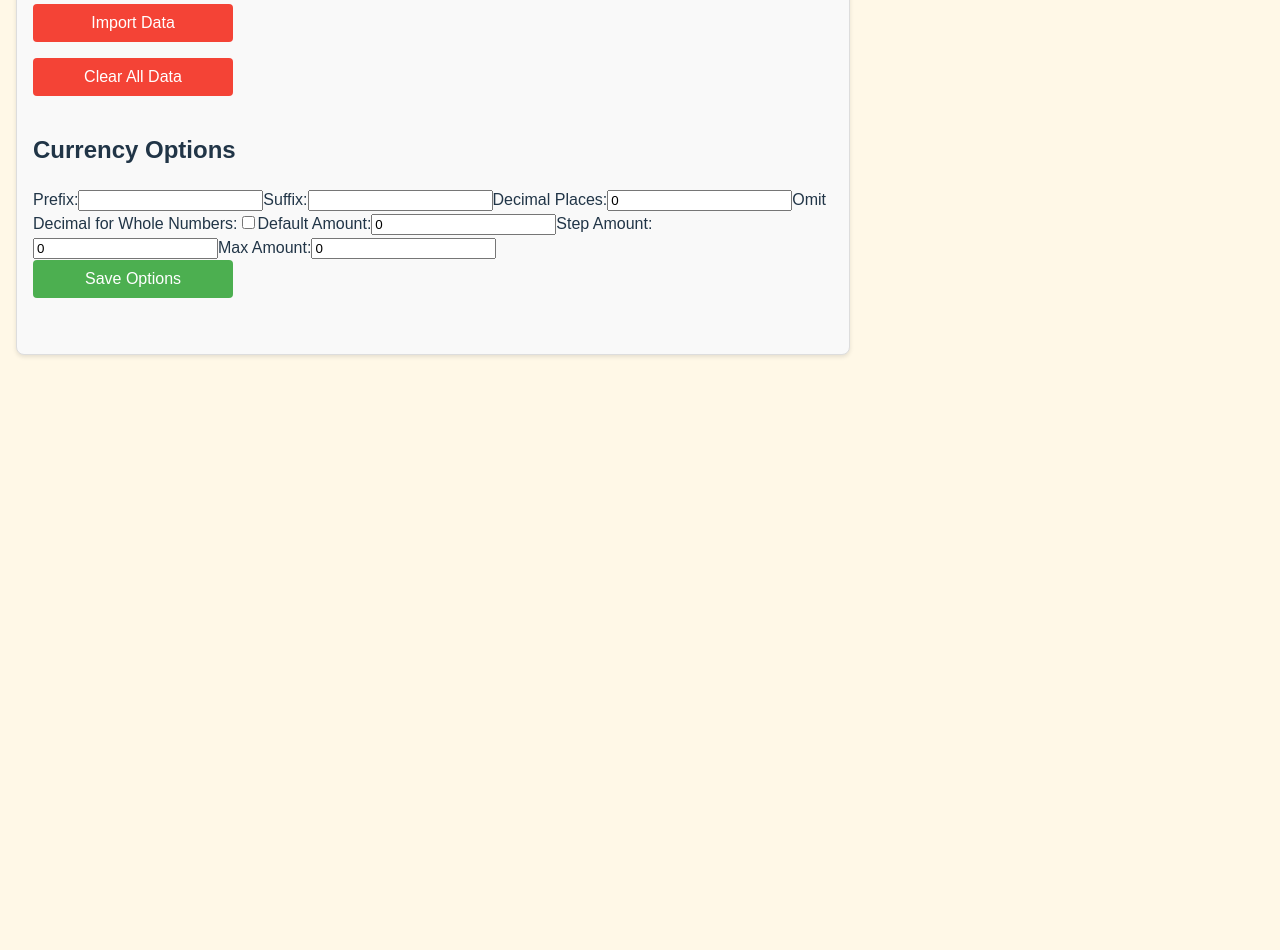
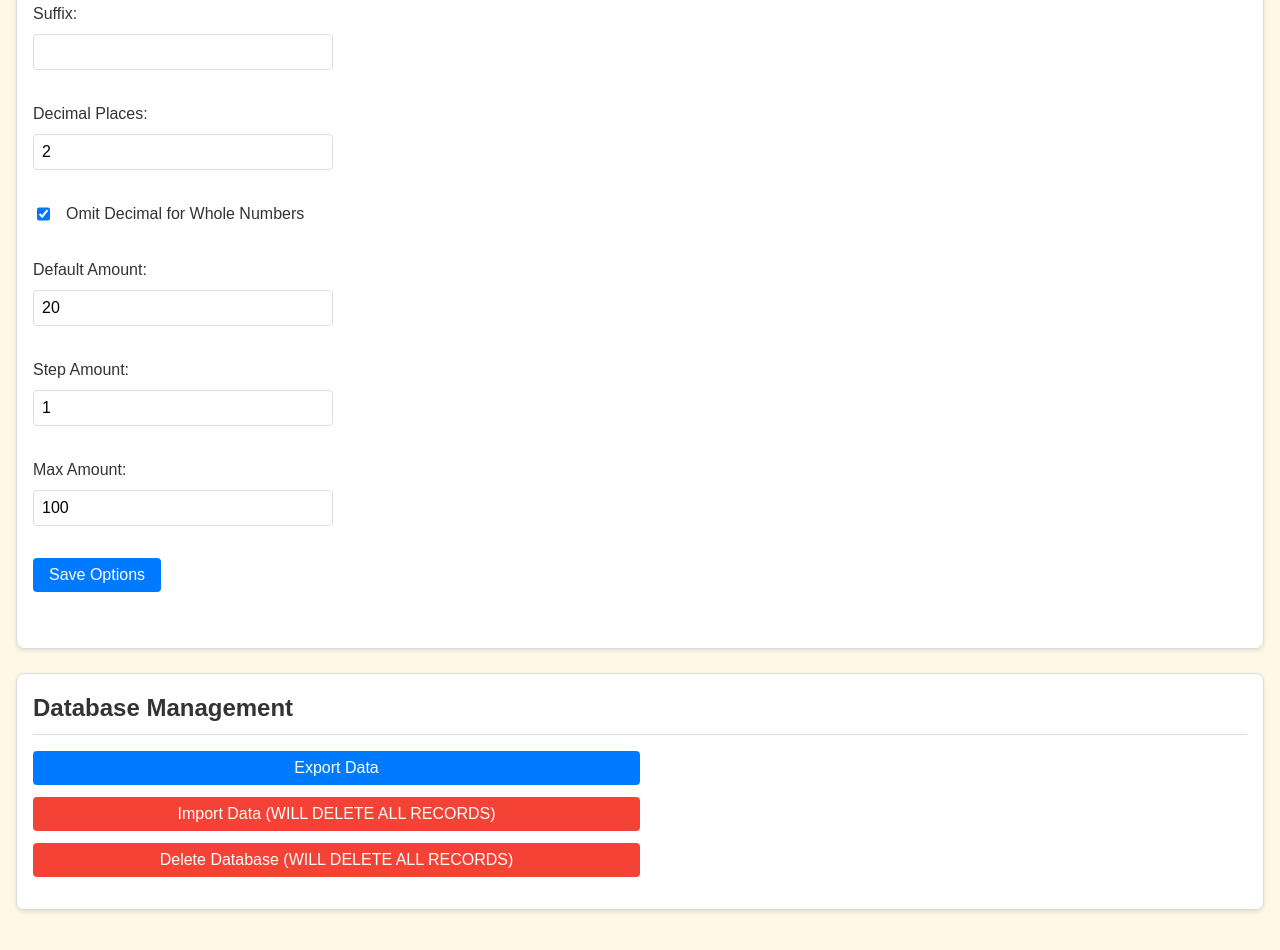
Before and after one commit to b-h-mck/eiou, a React (Vite) app: page /settings in a window 1280 px wide. Shown: the part 340-1290 px from the top of the page. Before the commit the page ends 800 px from the top, so only its background shows below. Built offline with nearby package versions, Linux system fonts and the light colour scheme.

Commit message:
Fixed options screen

```diff
--- a/src/features/Settings/OptionsModel.ts
+++ b/src/features/Settings/OptionsModel.ts
@@ -24,14 +24,27 @@ export function formatCurrency(amount: number, options: Options): string {
 }
 
 export const useOptions = () => {
-  const [options, setOptions] = useState<Options>({prefix: "", suffix: "", decimalPlaces: 0, omitDecimalForWhole: false, defaultAmount: 0, stepAmount: 0, maxAmount: 0});
+  const [options, setOptions] = useState<Options>({
+      prefix: "$",
+      suffix: "",
+      decimalPlaces: 2,
+      omitDecimalForWhole: true,
+      defaultAmount: 20,
+      stepAmount: 1,
+      maxAmount: 100,
+  });
 
   useEffect(() => {
       console.log("Fetching options from DB....");
       const fetchOptions = async () => {
           const fetchedOptions = await OptionsDB.get();
-          console.log("Options fetched from DB.", fetchedOptions);
-          setOptions(fetchedOptions);
+          if (fetchedOptions) {
+              console.log("Fetched options:", fetchedOptions);
+            setOptions(fetchedOptions);
+          }
+          else {
+              console.log("No options found in DB, using default options.");
+          }
       };
       fetchOptions();
   }, []);
--- a/src/features/Settings/Settings.css
+++ b/src/features/Settings/Settings.css
@@ -1,70 +1,116 @@
 .settings {
-    max-width: 800px;
+    background-color: white;
+    border: 1px solid #ddd;
+    border-radius: 8px;
+    padding: 16px;
+    box-shadow: 0 2px 4px rgba(0, 0, 0, 0.1);
+    margin-bottom: 24px;
+}
+
+.settings h2 {
+    margin-top: 0;
+    font-size: 1.5rem;
+    color: #333;
+    border-bottom: 1px solid #ddd;
+    padding-bottom: 8px;
+    margin-bottom: 16px;
+}
+
+.settings label {
     display: flex;
     flex-direction: column;
-    gap: 16px;
+    font-size: 1rem;
+    color: #333;
+    gap: 8px;
+    margin-bottom: 16px;
 }
 
-.settings h1 {
-    margin-bottom: 10px;
+.settings input[type="text"],
+.settings input[type="number"],
+.settings textarea {
+    padding: 8px;
+    font-size: 1rem;
+    border: 1px solid #ddd;
+    border-radius: 4px;
+    box-sizing: border-box;
+    width: 100%;
+    max-width: 300px;
 }
 
-.settings button,
-dialog button {
-    display: block;
-    color: white;
-    border: none;
-    padding: 10px 20px;
-    font-size: 1rem;
-    cursor: pointer;
-    border-radius: 4px;
-    transition: background-color 0.3s ease;
-    width: 200px;
-    text-align: center;
+.settings textarea {
+    resize: vertical;
+    min-height: 80px;
 }
 
-.dangerous-button {
-    background-color: #f44336;
+.settings input[type="checkbox"] {
+    margin-right: 8px;
 }
 
-.dangerous-button:hover {
-    background-color: #d32f2f;
+.settings label.checkbox-label {
+    display: flex;
+    flex-direction: row;
+    gap: 8px;
+    font-size: 1rem;
+    color: #333;
 }
 
-.safe-button {
-    background-color: #4CAF50;
+.settings button {
+    padding: 8px 16px;
+    font-size: 1rem;
+    border: none;
+    border-radius: 4px;
+    cursor: pointer;
+    background-color: #007bff;
+    color: white;
+    transition: background-color 0.3s ease, opacity 0.3s ease;
 }
 
-.safe-button:hover {
-    background-color: #388E3C;
+.settings button:hover {
+    background-color: #0056b3;
 }
 
-.cancel-button {
-    background-color: #777777;
-}
-
-.cancel-button:hover {
-    background-color: #999999;
-}
-
-dialog button:disabled {
+.settings button:disabled {
     background-color: #cccccc;
     color: #666666;
     cursor: not-allowed;
     opacity: 0.6;
-    pointer-events: none;
 }
 
+.settings .dangerous-button {
+    background-color: #f44336;
+    color: white;
+}
 
-dialog form {
-    display: flex;
-    flex-direction: row;
-    margin-top: 10px;
-    gap: 10px;
+.settings .dangerous-button:hover {
+    background-color: #d32f2f;
+}
+
+.settings .cancel-button {
+    background-color: #777777;
+    color: white;
+}
+
+.settings .cancel-button:hover {
+    background-color: #555555;
+}
+
+.save-options-button {
+    width: auto;
+    align-self: flex-start;
+    padding: 8px 12px;
+}
+
+.db-management button {
+    display: block;
+    width: 50%;
+    margin-bottom: 12px;
+    text-align: center;
+    padding: 8px 12px;
+    margin-left: 0;
 }
 
 .message {
-    color: red;
+    color: #333;
     font-size: 1rem;
     margin-top: 0.5rem;
     opacity: 1;
@@ -74,3 +120,116 @@ dialog form {
 .message.fade-out {
     opacity: 0;
 }
+
+.currency-options {
+    display: flex;
+    flex-direction: column;
+    gap: 16px;
+}
+
+.currency-options label {
+    display: flex;
+    flex-direction: column;
+    font-size: 1rem;
+    color: #333;
+    gap: 8px;
+}
+
+.currency-options input[type="text"],
+.currency-options input[type="number"] {
+    padding: 8px;
+    font-size: 1rem;
+    border: 1px solid #ddd;
+    border-radius: 4px;
+    box-sizing: border-box;
+    width: 100%;
+    max-width: 300px;
+}
+
+.options {
+    background-color: white;
+    border: 1px solid #ddd;
+    border-radius: 8px;
+    padding: 16px;
+    box-shadow: 0 2px 4px rgba(0, 0, 0, 0.1);
+    margin-bottom: 24px; /* Adds spacing between sections */
+}
+
+.options h2 {
+    margin-top: 0;
+    font-size: 1.5rem;
+    color: #333;
+    border-bottom: 1px solid #ddd;
+    padding-bottom: 8px;
+    margin-bottom: 16px;
+}
+
+.options label {
+    display: flex;
+    flex-direction: column;
+    font-size: 1rem;
+    color: #333;
+    gap: 8px;
+    margin-bottom: 16px;
+}
+
+.options input[type="text"],
+.options input[type="number"],
+.options input[type="checkbox"],
+.options textarea {
+    padding: 8px;
+    font-size: 1rem;
+    border: 1px solid #ddd;
+    border-radius: 4px;
+    box-sizing: border-box;
+    width: 100%;
+    max-width: 300px;
+}
+
+.options button {
+    padding: 8px 16px;
+    font-size: 1rem;
+    border: none;
+    border-radius: 4px;
+    cursor: pointer;
+    background-color: #007bff; /* Blue button color */
+    color: white;
+    transition: background-color 0.3s ease, opacity 0.3s ease;
+}
+
+.options button:hover {
+    background-color: #0056b3; /* Darker blue on hover */
+}
+
+.options button:disabled {
+    background-color: #cccccc;
+    color: #666666;
+    cursor: not-allowed;
+    opacity: 0.6;
+}
+
+/* Save Options button styling */
+.save-options-button {
+    width: auto; /* Makes the button narrower */
+    align-self: flex-start; /* Aligns the button to the left */
+    padding: 8px 12px; /* Adjust padding for a smaller button */
+}
+
+/* Database Management buttons styling */
+.db-management button {
+    display: block; /* Ensures buttons stack vertically */
+    width: 50%; /* Makes buttons take up the left half of the container */
+    margin-bottom: 12px; /* Adds spacing between buttons */
+    text-align: center; /* Centers the text inside the button */
+    padding: 8px 12px; /* Adjust padding for a smaller button */
+    margin-left: 0; /* Aligns the buttons to the left */
+}
+
+.db-management .dangerous-button {
+    background-color: #f44336; /* Red button color for dangerous actions */
+    color: white;
+}
+
+.db-management .dangerous-button:hover {
+    background-color: #d32f2f; /* Darker red on hover */
+}
--- a/src/features/Settings/Settings.tsx
+++ b/src/features/Settings/Settings.tsx
@@ -1,6 +1,6 @@
 import { deleteDB, exportDB, importDB, parseExportedData } from "../../shared/store";
 import "./Settings.css";
-import { useState } from "react";
+import { useEffect, useState } from "react";
 import { Options, useOptions } from "./OptionsModel";
 import { OptionsDB } from "../../shared/store";
 
@@ -9,6 +9,11 @@ const Settings = () => {
     const [confirmImportDisabled, setConfirmImportDisabled] = useState(true);
     const storedOptions = useOptions();
     const [editingOptions, setEditingOptions] = useState<Options>(storedOptions);
+
+    useEffect(() => {
+        setEditingOptions(storedOptions);
+    }
+    , [storedOptions]);
 
     const showMessage = (msg: string) => {
         setMessage(msg);
@@ -56,7 +61,8 @@ const Settings = () => {
     const clearData = async () => {
         const confirmed = window.confirm("Are you sure you want to clear all data? This action cannot be undone.");
         if (confirmed) {
-            await deleteDB()
+            await deleteDB();
+            showMessage("Database cleared successfully.");
         }
     };
 
@@ -74,18 +80,7 @@ const Settings = () => {
 
     return (
         <>
-        <section className="settings">
-            <h1>Settings</h1>
-            <button onClick={handleExport} className="safe-button">
-                Export Data
-            </button>
-            <button onClick={handleImport} className="dangerous-button">
-                Import Data
-            </button>
-            <button onClick={clearData} className="dangerous-button">
-                Clear All Data
-            </button>
-            <div className="currency-options">
+            <section className="settings currency-options">
                 <h2>Currency Options</h2>
                 <label>
                     Prefix:
@@ -115,13 +110,13 @@ const Settings = () => {
                         onChange={(e) => handleOptionsChange("decimalPlaces", parseInt(e.target.value))}
                     />
                 </label>
-                <label>
-                    Omit Decimal for Whole Numbers:
+                <label className="checkbox-label">
                     <input
                         type="checkbox"
                         checked={editingOptions.omitDecimalForWhole}
                         onChange={(e) => handleOptionsChange("omitDecimalForWhole", e.target.checked)}
                     />
+                    Omit Decimal for Whole Numbers
                 </label>
                 <label>
                     Default Amount:
@@ -147,11 +142,15 @@ const Settings = () => {
                         onChange={(e) => handleOptionsChange("maxAmount", parseFloat(e.target.value))}
                     />
                 </label>
-                <button onClick={handleOptionsSave} className="safe-button">
-                    Save Options
-                </button>
-            </div>
-            <p className="message">{message ?? "&nbsp;"}</p>
+                <button className="save-options-button" onClick={handleOptionsSave}>Save Options</button>
+                <p className="message">{message ?? "\u00A0"}</p>
+            </section>
+            <section className="settings db-management">
+                <h2>Database Management</h2>
+                <button onClick={handleExport}>Export Data</button>
+                <button className="dangerous-button" onClick={handleImport}>Import Data (WILL DELETE ALL RECORDS)</button>
+                <button className="dangerous-button" onClick={clearData}>Delete Database (WILL DELETE ALL RECORDS)</button>
+                <p className="message">{message ?? "\u00A0"}</p>
             </section>
             <dialog id="import-data-dialog">
                 <div>
@@ -167,7 +166,7 @@ const Settings = () => {
                         }}
                     />
                     <form method="dialog">
-                    <button className="dangerous-button" onClick={confirmImport} disabled={confirmImportDisabled}>Import<br/>(WILL OVERWRITE)</button>
+                        <button onClick={confirmImport} disabled={confirmImportDisabled}>Import<br />(WILL OVERWRITE)</button>
                         <button className="cancel-button">Cancel</button>
                     </form>
                 </div>
--- a/src/shared/store.ts
+++ b/src/shared/store.ts
@@ -13,16 +13,7 @@ const OPTIONS_STORE = "options";
 // These accessors provide access to the database stores to other parts of the app.
 export const PeopleDB = createIdObjectAccessor<Person>(PEOPLE_STORE);
 export const TxnsDB = createIdObjectAccessor<Txn>(TXNS_STORE);
-export const OptionsDB = createSingletonObjectAccessor<Options>(OPTIONS_STORE,
-{
-    prefix: "$",
-    suffix: "",
-    decimalPlaces: 2,
-    omitDecimalForWhole: false,
-    defaultAmount: 20,
-    stepAmount: 1,
-    maxAmount: 100,
-});
+export const OptionsDB = createSingletonObjectAccessor<Options>(OPTIONS_STORE);
 
 
 const initDB = async (version : number = DB_VERSION) => {
@@ -171,12 +162,12 @@ function createIdObjectAccessor<TObject>(storeName: string) {
 }
 
 
-function createSingletonObjectAccessor<TObject>(storeName: string, defaultValue: TObject) {
+function createSingletonObjectAccessor<TObject extends {} | null>(storeName: string) {
     return {
         get: async () => {
             const db = await initDB();
             const result = await (db.getAll(storeName) as Promise<TObject[]>);
-            return result.length > 0 ? result[0] : defaultValue;
+            return result.length > 0 ? result[0] : null;
         },
         put: async (object: TObject) => {
             const db = await initDB();
```
Lines whose indentation alone changed are shown as unchanged.
